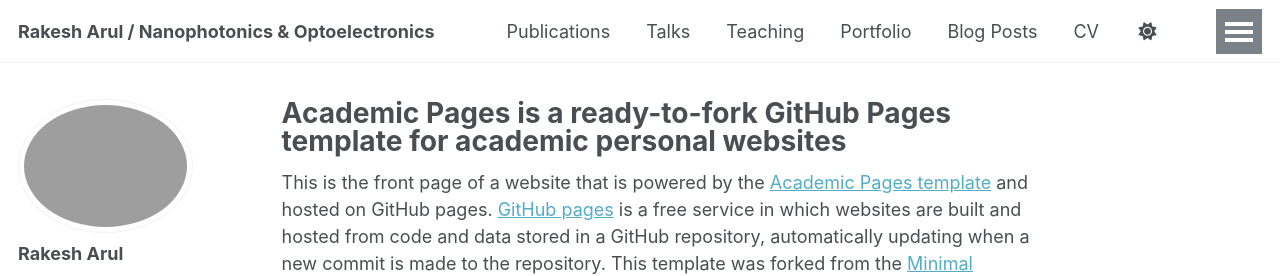
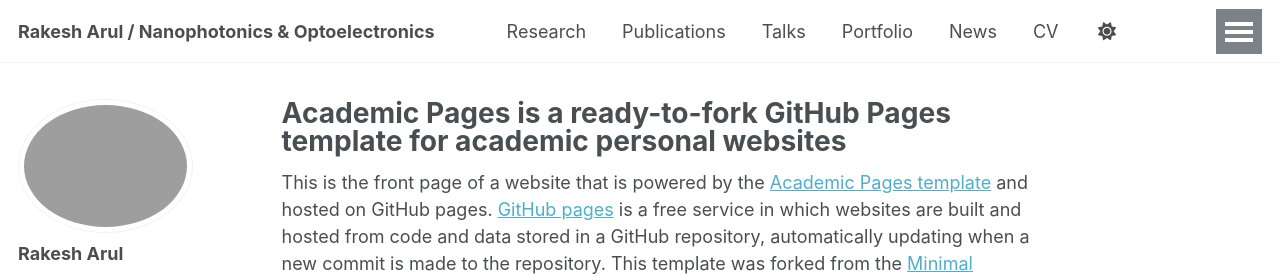
Before and after one commit to photonicsarul/photonicsarul.github.io, a Jekyll site: the page built from _pages/about.md, in a window 1280 px wide. Shown: the top 276 px of the page. Built offline with Jekyll 4.4.1, drawn with Linux system fonts in a browser that asks for light colours; some web fonts are replaced; a script that is not in the unit is left out.

Commit message:
Update navigation.yml

```diff
--- a/_data/navigation.yml
+++ b/_data/navigation.yml
@@ -8,19 +8,20 @@
 #      Markdown formatted page while the second is generated using JSON.
 
 main:
+
+  - title: "Research"
+    url: /teaching/
+
   - title: "Publications"
     url: /publications/
 
   - title: "Talks"
     url: /talks/
 
-  - title: "Teaching"
-    url: /teaching/
-
   - title: "Portfolio"
     url: /portfolio/
 
-  - title: "Blog Posts"
+  - title: "News"
     url: /year-archive/
 
   - title: "CV"
```
